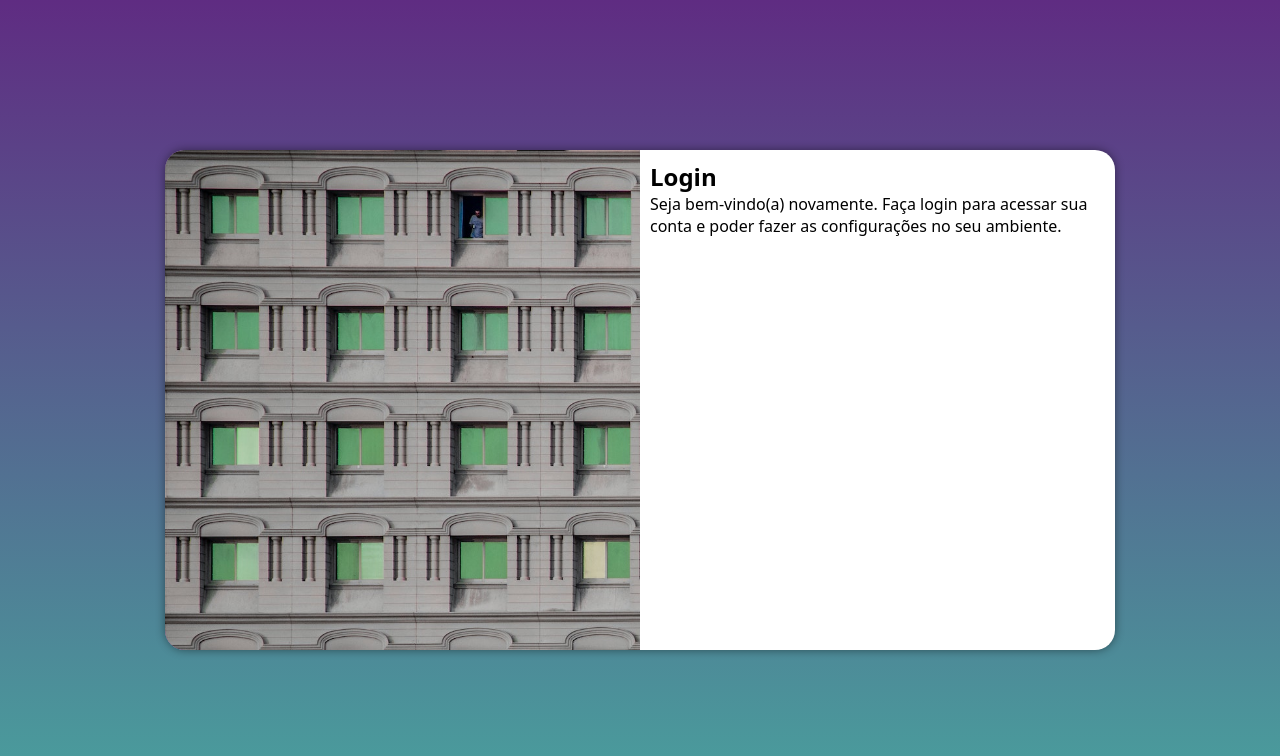
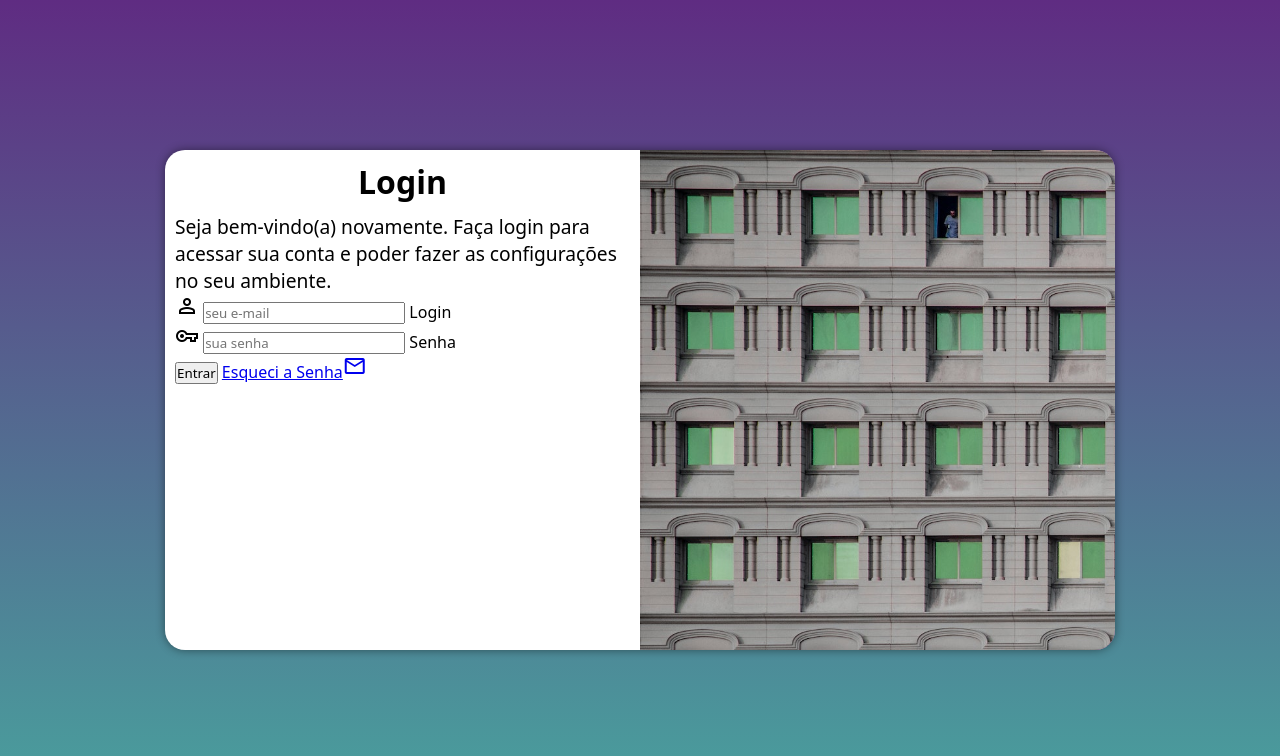
Before and after one commit to joaopoguerra/projeto-login, a plain HTML site: page index.html in a window 1280 px wide. Drawn offline with nearby package versions, Linux system fonts and the light colour scheme.

Commit message:
atualizacao projeto login

```diff
--- a/estilos/media-query.css
+++ b/estilos/media-query.css
@@ -45,13 +45,21 @@ Grandes Telas: acima de 1200px */
     }
 
     section#login > div#imagem {
-        float: left;
+        float: right;
         width: 50%;
         height: 100vh;
     }
 
     section#login > div#formulario {
-        float: right;
+        float: left;
         width: 50%;
     }
+
+    div#formulario > h1 {
+        font-size: 2em;
+    }
+
+    div#formulario > p {
+        font-size: 1.2em;
+    }
 }
--- a/estilos/style.css
+++ b/estilos/style.css
@@ -60,3 +60,12 @@
     display: block;
     padding: 10px;
  }
+
+ div#formulario > h1 {
+    text-align: center;
+    margin-bottom: 10px;
+ }
+
+ div#formulario > p {
+    font-size: 0.8em;
+ }
--- a/index.html
+++ b/index.html
@@ -4,7 +4,8 @@
     <meta charset="UTF-8">
     <meta http-equiv="X-UA-Compatible" content="IE=edge">
     <meta name="viewport" content="width=device-width, initial-scale=1.0">
-    <title>Document</title>
+    <title>Login</title>
+    <link rel="stylesheet" href="https://fonts.googleapis.com/css2?family=Material+Symbols+Outlined:opsz,wght,FILL,GRAD@20..48,100..700,0..1,-50..200" />
     <link rel="stylesheet" href="estilos/style.css">
     <link rel="stylesheet" href="estilos/media-query.css">
 </head>
@@ -18,8 +19,24 @@
             <div id="formulario">
                 <h1>Login</h1>
                 <p>Seja bem-vindo(a) novamente. Faça login para acessar sua conta e poder fazer as configurações no seu ambiente.</p>
-                <form action="login.php" method="post">
+                <form action="login.php" method="post" autocomplete="on">
+                    <div class="campo">
+                        <span class="material-symbols-outlined">
+                            person
+                            </span>
+                        <input type="email" name="login" id="ilogin" placeholder="seu e-mail" autocomplete="email" required maxlength="30">
+                        <label for="ilogin">Login</label>
+                    </div>
 
+                    <div class="campo">
+                        <span class="material-symbols-outlined">
+                            vpn_key
+                            </span>
+                        <input type="password" name="senha" id="isenha" placeholder="sua senha" autocomplete="current-password" required minlength="8" maxlength="20">
+                        <label for="isenha">Senha</label>
+                    </div>
+                    <input type="submit" value="Entrar">
+                    <a href="esqueci.html">Esqueci a Senha<span class="material-symbols-outlined">mail</span></a>
                 </form>
             </div>
         </section>
```
